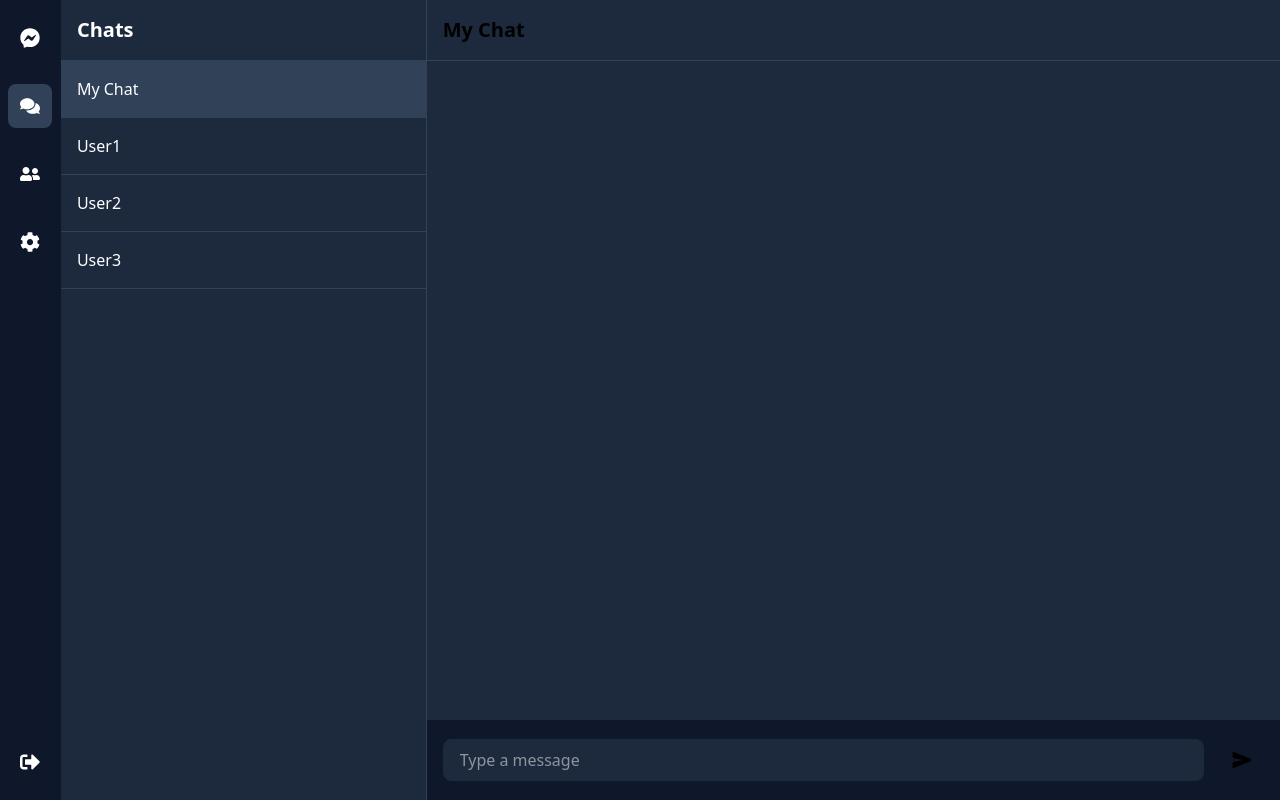
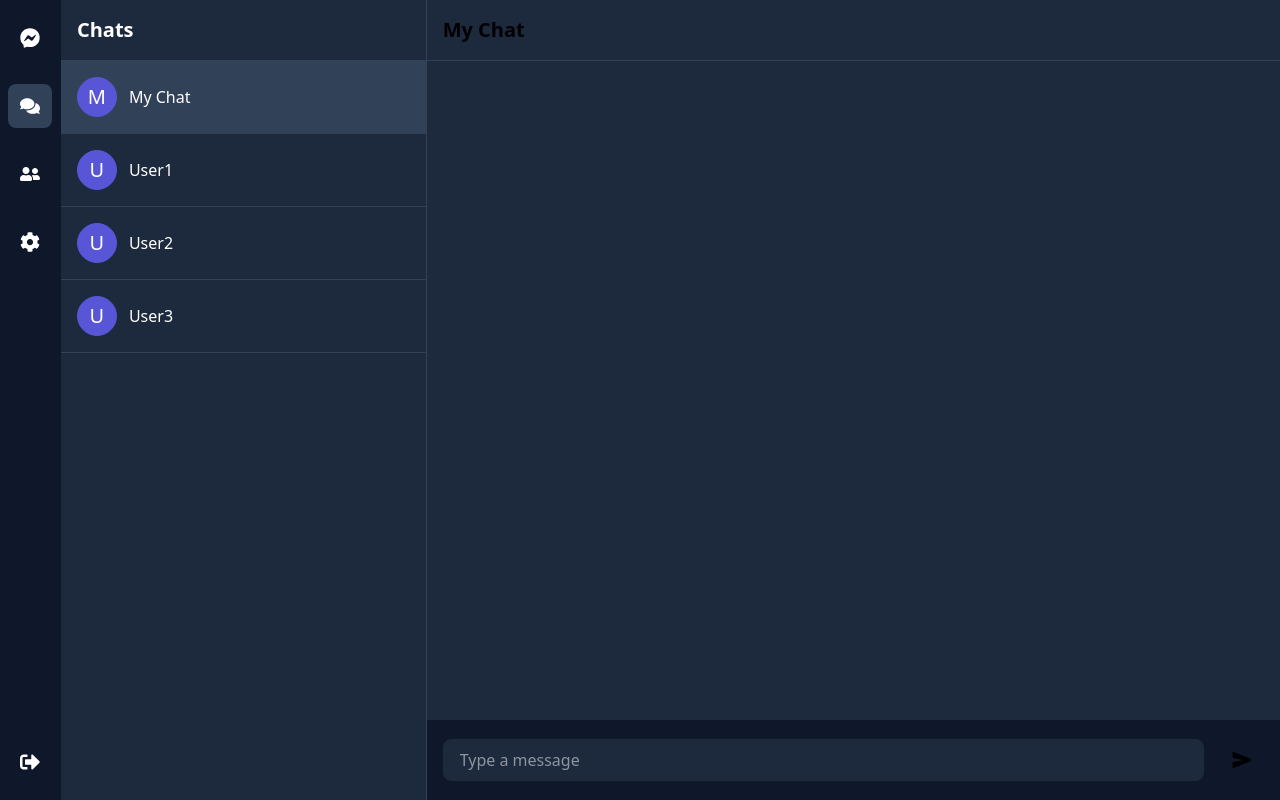
Before and after one commit to inkersal501/chat-app-frontend, a React (Vite) app: page /home in a window 1280 px wide. Built offline with nearby package versions, Linux system fonts and the light colour scheme; no server answers.

Commit message:
created usercard in the chat layout

```diff
--- a/src/components/ChatList.jsx
+++ b/src/components/ChatList.jsx
@@ -1,8 +1,10 @@
+import UserCard from "./UserCard";
+
 const ChatList = () => (
     <div className="space-y-0">
         {['My Chat', 'User1', 'User2', 'User3'].map((name, idx) => (
             <div key={idx} className={`${idx==0?'bg-slate-700':'bg-slate-800 hover:bg-slate-700'} border-b border-slate-700 p-4 transition cursor-pointer`}>
-                {name}
+                <UserCard name={name} />
             </div>
         ))}
     </div>
--- a/src/components/FriendList.jsx
+++ b/src/components/FriendList.jsx
@@ -1,8 +1,10 @@
+import UserCard from "./UserCard";
+
 const FriendList = () => (
     <div className="space-y-0">
         {['Friend1', 'Friend2', 'Friend3'].map((name, idx) => (
             <div key={idx} className="bg-slate-800 p-4 hover:bg-slate-700 border-b border-slate-700 transition cursor-pointer">
-                {name}
+                <UserCard name={name} />
             </div>
         ))}
     </div>
--- /dev/null
+++ b/src/components/UserCard.jsx
@@ -0,0 +1,10 @@
+function UserCard({name}) {
+  return (
+    <div className="flex items-center gap-3">
+        <span className="size-10 flex items-center border border-[#5856d6] rounded-full justify-center font-medium text-xl bg-[#5856d6] mx-0">{name[0]}</span>
+        <span>{name}</span>
+    </div>
+  )
+}
+
+export default UserCard;
```
